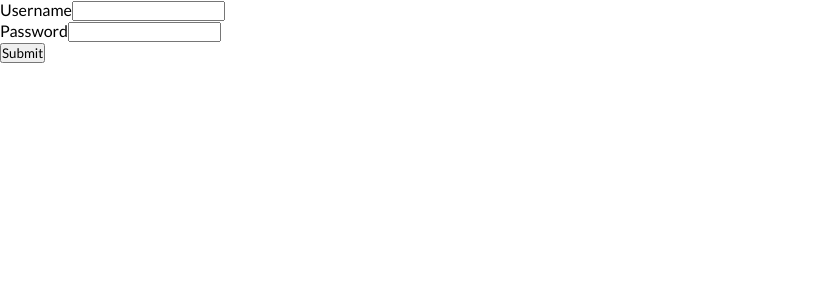
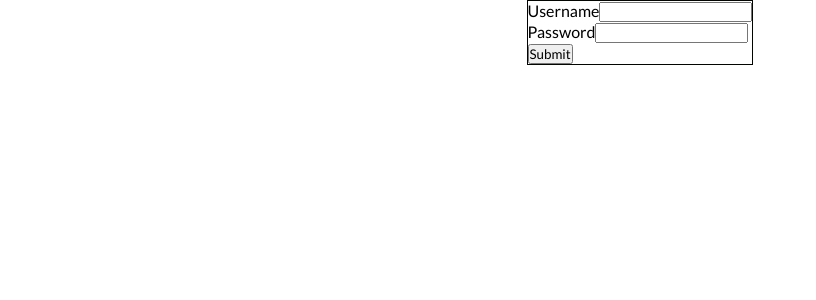
Before and after one commit to joshytheprogrammer/todos-frontend, a Nuxt app: page /login in a window 1280 px wide. Shown: the top 300 px of the page, without its empty margins (0-816 px from the left). Built offline with nearby package versions, Linux system fonts and the light colour scheme.

Commit message:
made changes: designing login page

```diff
--- a/pages/login.vue
+++ b/pages/login.vue
@@ -40,5 +40,14 @@ export default {
 </script>
 
 <style lang="scss" scoped>
+.container {
+  display: flex;
+  align-items: center;
+  align-content: center;
+  justify-content: center;
 
+  form {
+    border: 1px solid $dark;
+  }
+}
 </style>
```
